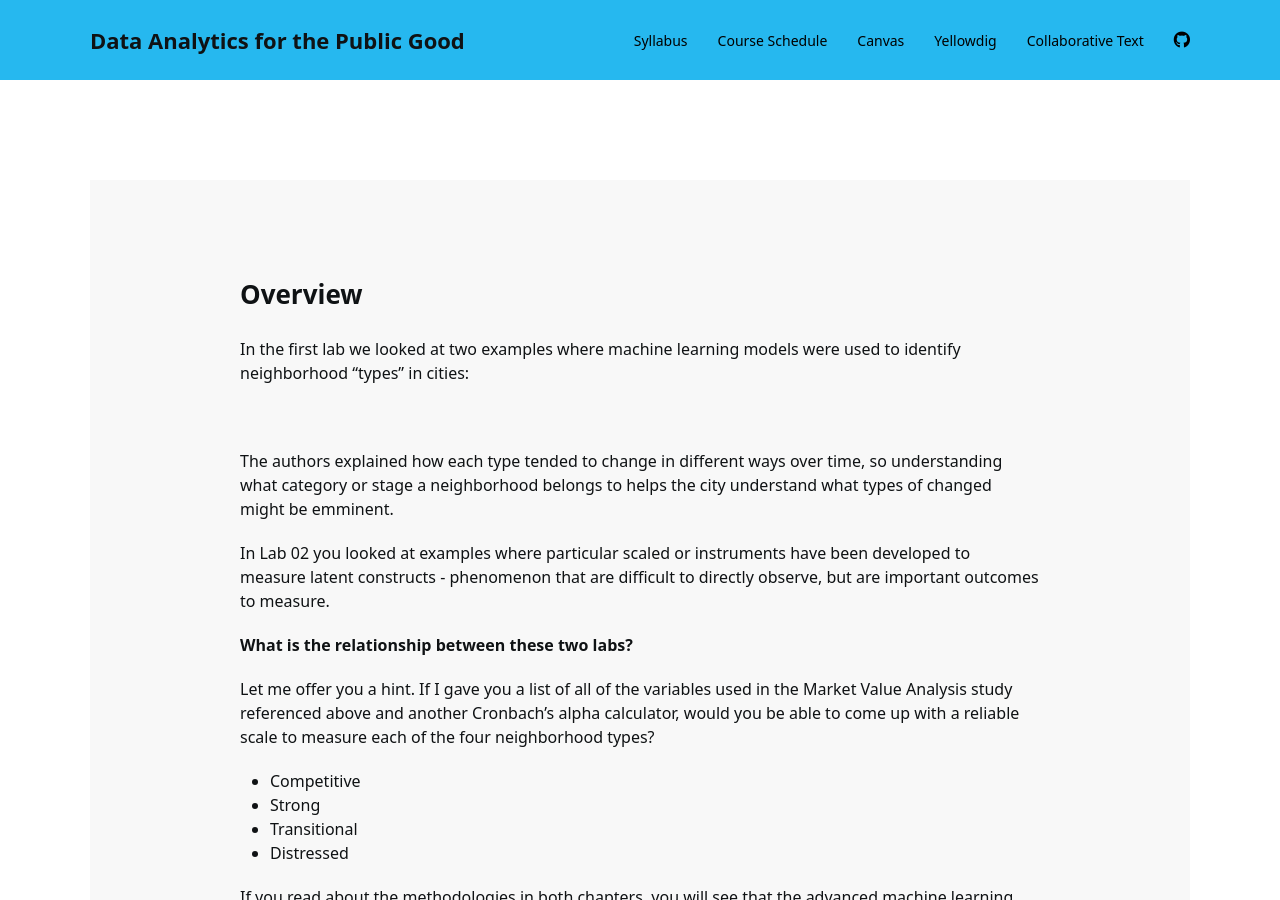
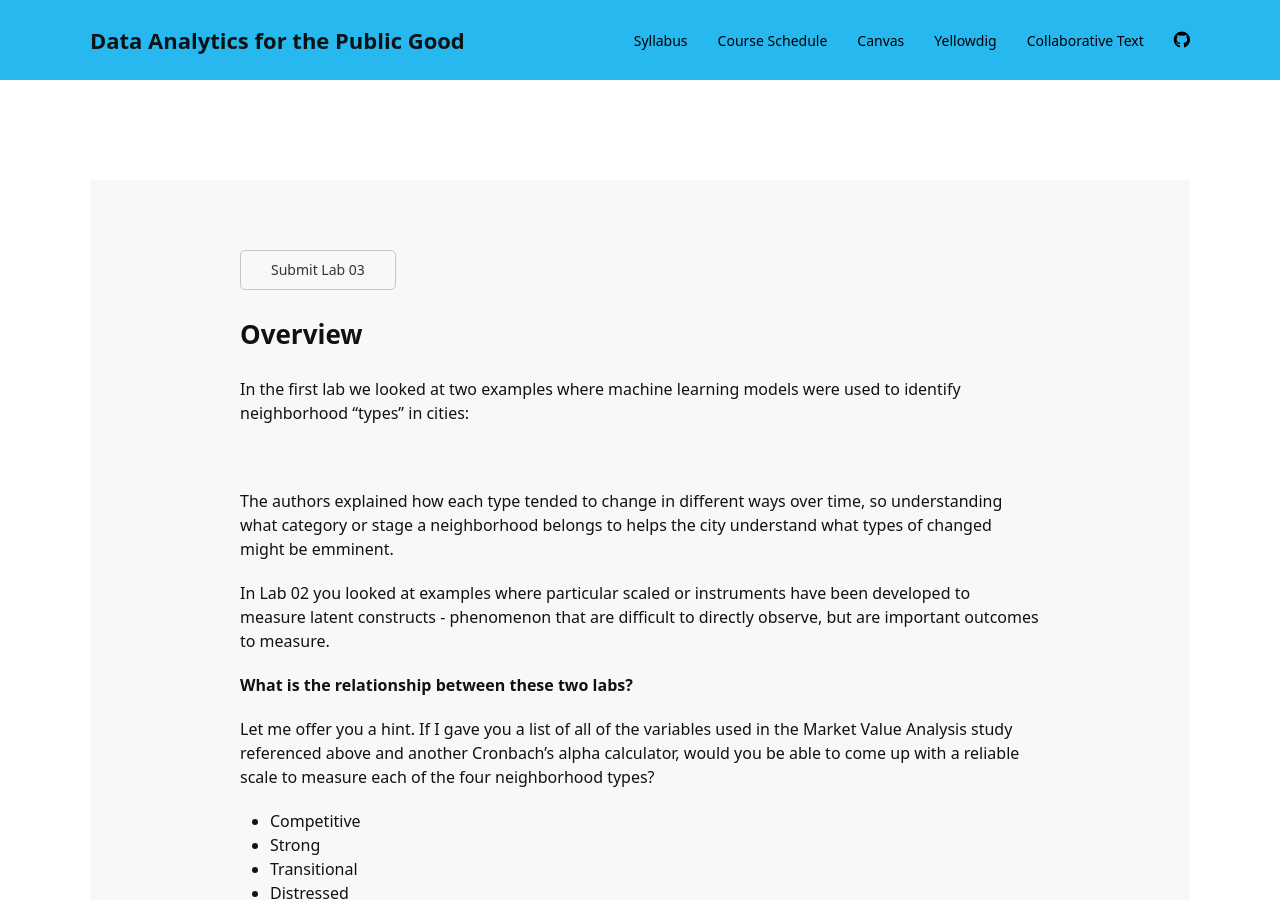
Before and after one commit to DS4PS/course-asu-paf-586-summer-2019, a Jekyll site: the page built from lab-03-feature-selection.md, in a window 1280 px wide and 900 px high, scrolled down 351 px. Built offline with Jekyll 4.4.1, drawn with Linux system fonts in a browser that asks for light colours; nearby versions of some CDN libraries; a style sheet for code colours, icons or effects is not loaded.

Commit message:
Update lab-03-feature-selection.md

```diff
--- a/lab-03-feature-selection.md
+++ b/lab-03-feature-selection.md
@@ -3,6 +3,10 @@ layout: lab
 title: Lab 03 - Feature Selection
 image: microscope.png
 ---
+
+
+
+<a class="uk-button uk-button-default" href="https://canvas.asu.edu/courses/26991/assignments/588320">Submit Lab 03</a>
 
 
 ## Overview
```
